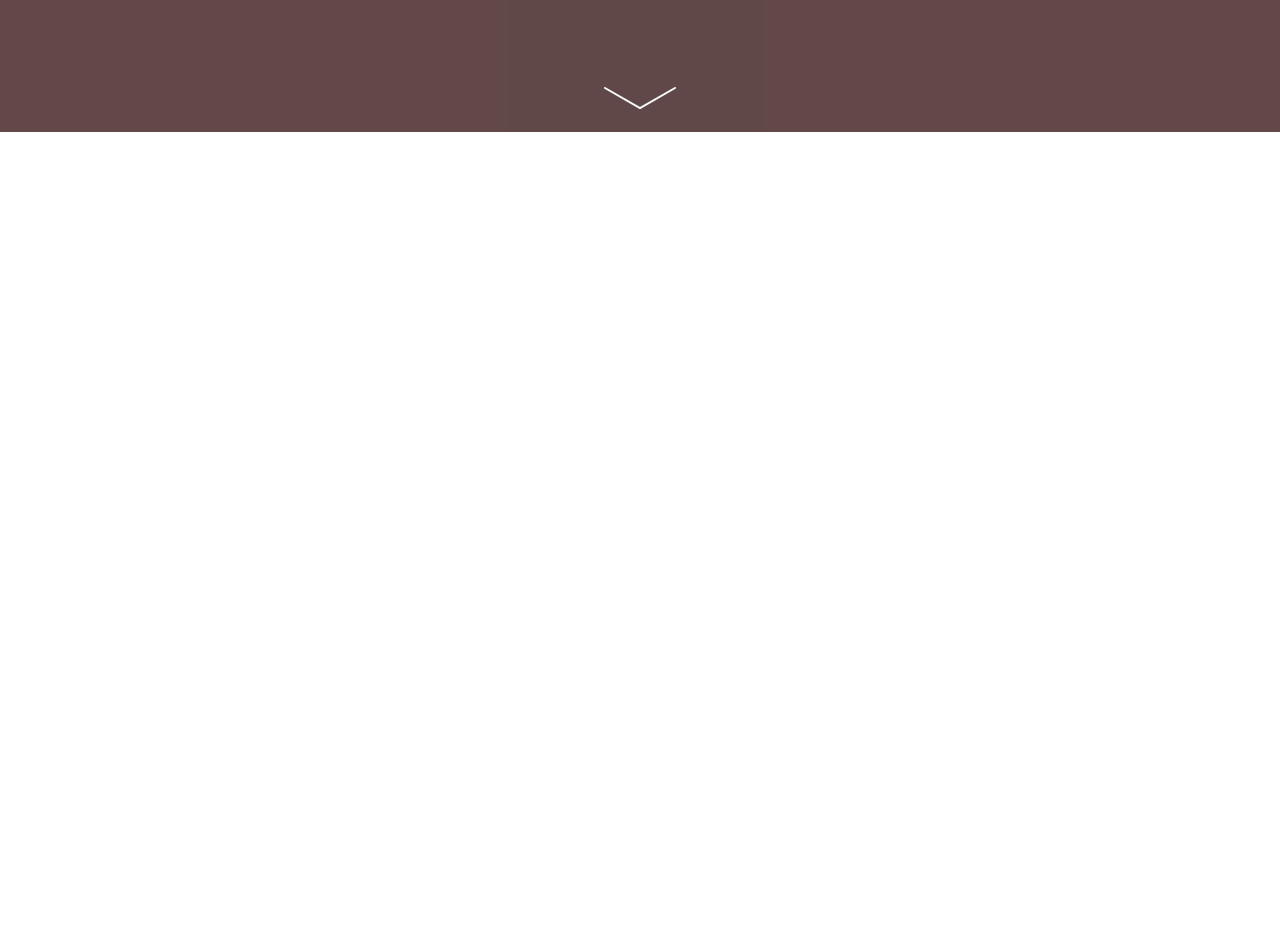
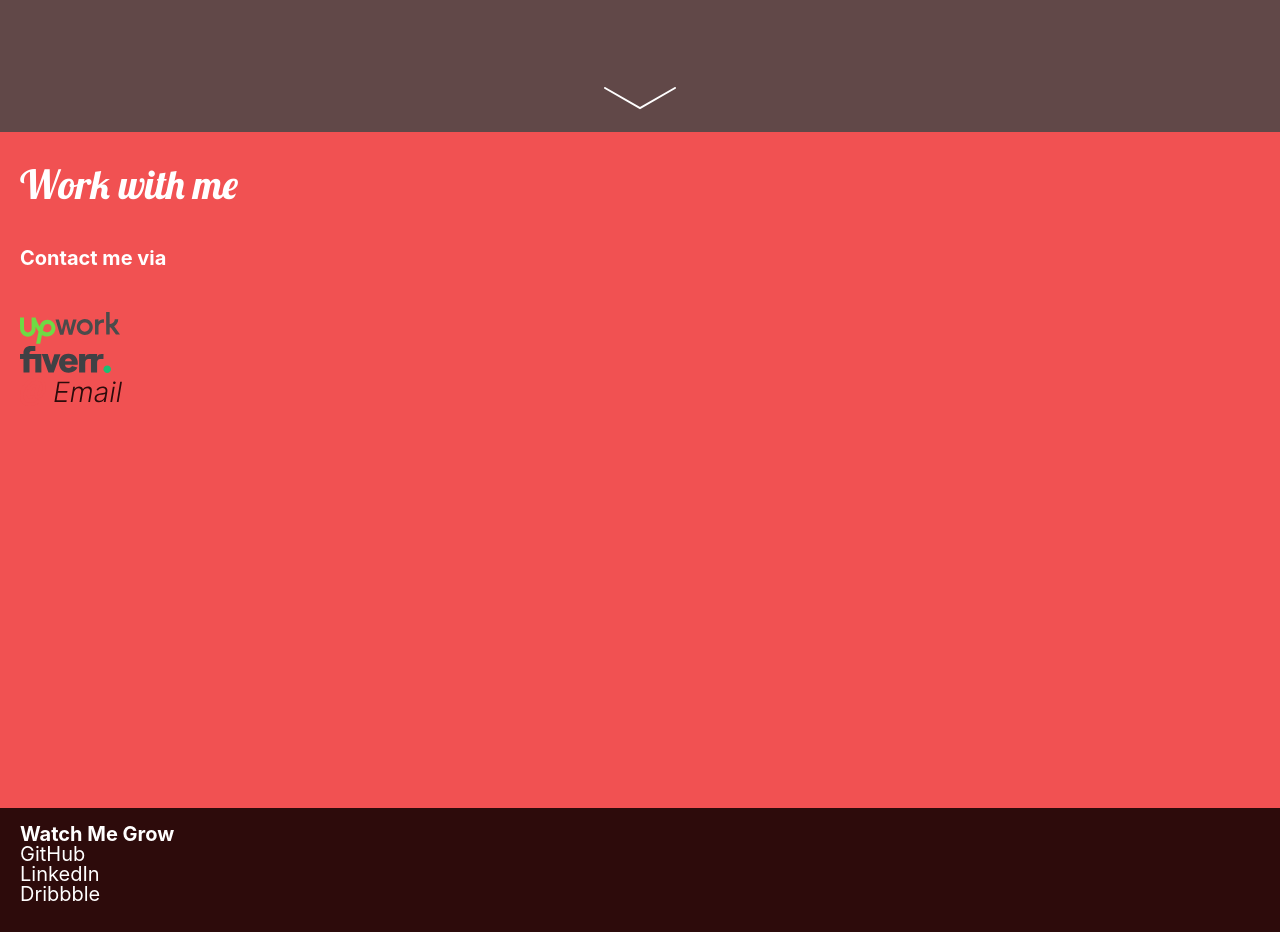
Before and after one commit to EtshD1/personal-page, a React (Create React App) app: page / in a window 1280 px wide. Shown: the part 3100-4032 px from the top of the page. Before the commit the page ends 3232 px from the top, so only its background shows below. Built offline with nearby package versions, Linux system fonts and the light colour scheme; a web font is replaced by a local one.

Commit message:
Add Work together section's content

```diff
--- a/src/App.tsx
+++ b/src/App.tsx
@@ -4,6 +4,7 @@ import Hero from './Hero-Page';
 import Vision from './Vision';
 import SkillsTech from './SkillsTech';
 import MyWork from './MyWork';
+import WorkTogether from './WorkTogether';
 
 export const App = () => {
   return (<main id="App">
@@ -11,6 +12,7 @@ export const App = () => {
     <Vision />
     <SkillsTech />
     <MyWork />
+    <WorkTogether />
   </main>);
 }
 
--- a/src/Hero-Page/index.scss
+++ b/src/Hero-Page/index.scss
@@ -1,5 +1,3 @@
-@import "../config";
-
 #hero {
   min-height: 100vh;
   display: flex;
--- /dev/null
+++ b/src/WorkTogether/index.scss
@@ -0,0 +1,31 @@
+#work-together {
+  padding-top: 2rem;
+  height: 100vh;
+  background-color: $primary;
+  color: $white;
+  display: flex;
+  flex-direction: column;
+  justify-content: space-between;
+
+  h1 {
+    font-size: $f-xlarge;
+    font-family: Lobster;
+    padding-bottom: 2.75rem;
+  }
+
+  h3 {
+    font-size: $f-normal;
+    font-weight: bold;
+  }
+
+  footer {
+    background-color: $black;
+    padding-top: 1rem;
+    padding-bottom: 1.75rem;
+    font-size: $f-normal;
+  }
+
+  .contacts {
+    padding-top: 2.75rem;
+  }
+}
--- /dev/null
+++ b/src/WorkTogether/index.tsx
@@ -0,0 +1,29 @@
+import images from "../images";
+
+const WorkTogether = () => {
+  return (<div id="work-together">
+    <div className="container">
+      <h1>Work with me</h1>
+      <h3>Contact me via</h3>
+      <div className="contacts">
+        <div>
+          <img src={images.Upwork} alt="" />
+        </div>
+        <div>
+          <img src={images.Fiverr} alt="" />
+        </div>
+        <div>
+          <img src={images.Email} alt="" />
+        </div>
+      </div>
+    </div>
+    <footer className="container">
+      <h3>Watch Me Grow</h3>
+      <div>GitHub</div>
+      <div>LinkedIn</div>
+      <div>Dribbble</div>
+    </footer>
+  </div>);
+}
+
+export default WorkTogether
--- a/src/index.scss
+++ b/src/index.scss
@@ -1,3 +1,5 @@
+@import "config";
+
 html, body, div, span, applet, object, iframe,
 h1, h2, h3, h4, h5, h6, p, blockquote, pre,
 a, abbr, acronym, address, big, cite, code,
@@ -57,3 +59,4 @@ table {
 @import './Vision/';
 @import './SkillsTech/';
 @import './MyWork/';
+@import './WorkTogether/'
```
Also changed, not shown: src/images/index.ts (+7 -1 lines).
